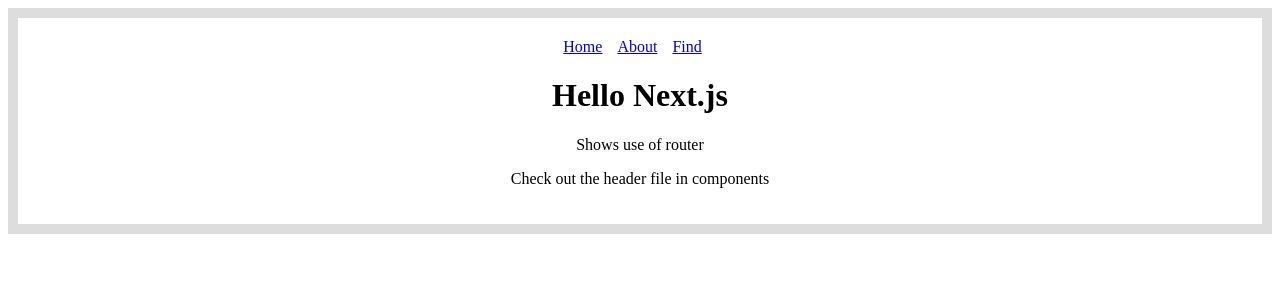
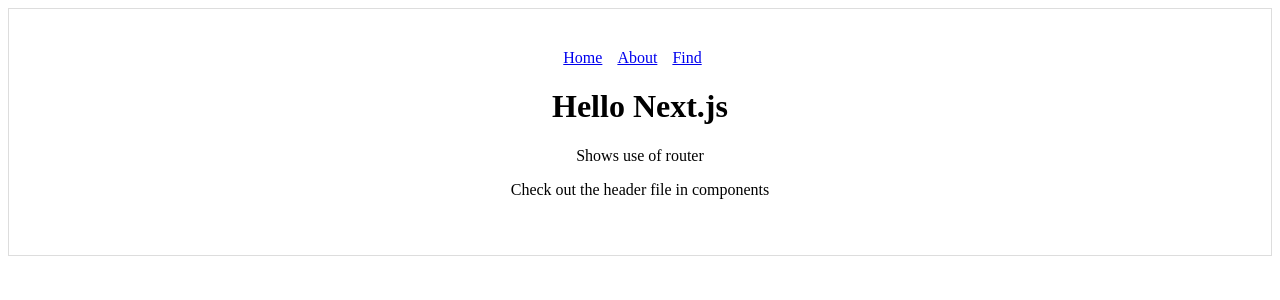
Before and after one commit to aloveland/350-repository, a Next.js app in the folder nextjs/: page / in a window 1280 px wide. Shown: the top 300 px of the page. Built offline with nearby package versions, Linux system fonts and the light colour scheme.

Commit message:
Update MyLayout.js

```diff
--- a/nextjs/components/MyLayout.js
+++ b/nextjs/components/MyLayout.js
@@ -3,8 +3,8 @@ import Header from './Header'
 const layoutStyle = {
   margin: 'auto auto',
   textAlign: 'center',
-  padding: 20,
-  border: '10px solid #DDD',
+  padding: 40,
+  border: '1px solid #DDD',
   size: 30,
 }
 
```
